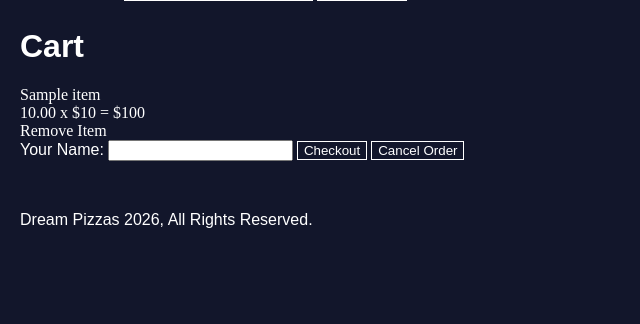
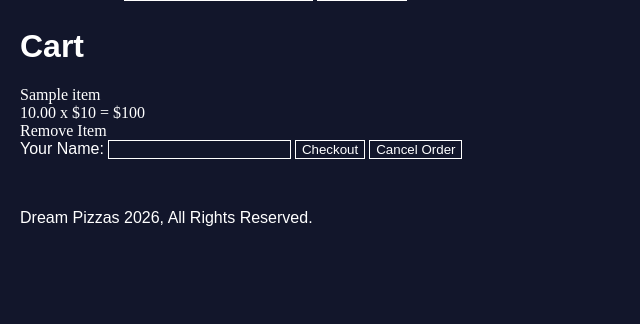
Before and after one commit to st25209-lgtm/CSC2-AS91896-AS91897, a Flask app: template templates/menu.html in a window 1280 px wide. Shown: the part 476-800 px from the top of the page, without its empty margins (0-640 px from the left). Run offline with Flask 3, Linux system fonts and the light colour scheme; the template is opened without the code that fills it: most values are stand-ins (such as "Sample title", 1, 10 or a date in 2020); some web fonts are replaced.

Commit message:
Added a border to the input and removed background

```diff
--- a/static/css/menu.css
+++ b/static/css/menu.css
@@ -22,3 +22,4 @@ html { color: white; }
 #order-button { margin: 5px 0px 0px 0px; padding: 5px 20px 5px 20px; }
 
 label, #name_input { font-family: 'Sansation', Arial, sans-serif, serif; color: white; }
+#name_input { background: none; border: 1px solid white;}
```
